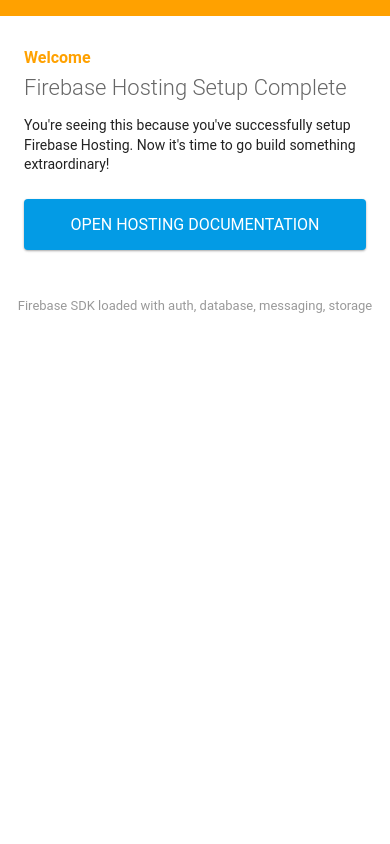
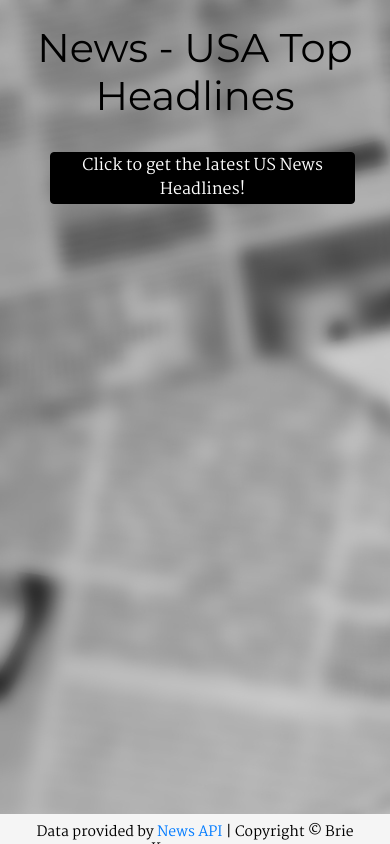
Before and after one commit to kramer-sb/sbk-APIChallenge, a plain HTML site: page index.html in a window 390 px wide. Drawn offline with nearby package versions, Linux system fonts and the light colour scheme; some packages are replaced by stand-ins of ours.

Commit message:
third commit fix for filename

```diff
--- a/index.html
+++ b/index.html
@@ -1,65 +1,57 @@
 <!DOCTYPE html>
-<html>
-  <head>
-    <meta charset="utf-8">
-    <meta name="viewport" content="width=device-width, initial-scale=1">
-    <title>Welcome to Firebase Hosting</title>
+<html lang="en">
 
-    <!-- update the version number as needed -->
-    <script defer src="/__/firebase/6.0.2/firebase-app.js"></script>
-    <!-- include only the Firebase features as you need -->
-    <script defer src="/__/firebase/6.0.2/firebase-auth.js"></script>
-    <script defer src="/__/firebase/6.0.2/firebase-database.js"></script>
-    <script defer src="/__/firebase/6.0.2/firebase-messaging.js"></script>
-    <script defer src="/__/firebase/6.0.2/firebase-storage.js"></script>
-    <!-- initialize the SDK after all desired features are loaded -->
-    <script defer src="/__/firebase/init.js"></script>
+<head>
+  <meta charset="UTF-8">
+  <meta name="viewport" content="width=device-width, initial-scale=1.0">
+  <meta http-equiv="X-UA-Compatible" content="ie=edge">
+  <title>News API</title>
+  <link rel="stylesheet" href="https://stackpath.bootstrapcdn.com/bootstrap/4.3.1/css/bootstrap.min.css"
+    integrity="sha384-ggOyR0iXCbMQv3Xipma34MD+dH/1fQ784/j6cY/iJTQUOhcWr7x9JvoRxT2MZw1T" crossorigin="anonymous">
+  <link rel="stylesheet" href="news.css">
+  <link href="https://fonts.googleapis.com/css?family=Martel|Montserrat" rel="stylesheet">
 
-    <style media="screen">
-      body { background: #ECEFF1; color: rgba(0,0,0,0.87); font-family: Roboto, Helvetica, Arial, sans-serif; margin: 0; padding: 0; }
-      #message { background: white; max-width: 360px; margin: 100px auto 16px; padding: 32px 24px; border-radius: 3px; }
-      #message h2 { color: #ffa100; font-weight: bold; font-size: 16px; margin: 0 0 8px; }
-      #message h1 { font-size: 22px; font-weight: 300; color: rgba(0,0,0,0.6); margin: 0 0 16px;}
-      #message p { line-height: 140%; margin: 16px 0 24px; font-size: 14px; }
-      #message a { display: block; text-align: center; background: #039be5; text-transform: uppercase; text-decoration: none; color: white; padding: 16px; border-radius: 4px; }
-      #message, #message a { box-shadow: 0 1px 3px rgba(0,0,0,0.12), 0 1px 2px rgba(0,0,0,0.24); }
-      #load { color: rgba(0,0,0,0.4); text-align: center; font-size: 13px; }
-      @media (max-width: 600px) {
-        body, #message { margin-top: 0; background: white; box-shadow: none; }
-        body { border-top: 16px solid #ffa100; }
-      }
-    </style>
-  </head>
-  <body>
-    <div id="message">
-      <h2>Welcome</h2>
-      <h1>Firebase Hosting Setup Complete</h1>
-      <p>You're seeing this because you've successfully setup Firebase Hosting. Now it's time to go build something extraordinary!</p>
-      <a target="_blank" href="https://firebase.google.com/docs/hosting/">Open Hosting Documentation</a>
+</head>
+
+<body>
+  <div class="wrapper">
+    <br />
+    <h1>News - USA Top Headlines</h1>
+    <br />
+
+    <div class="container">
+      <form class="form">
+        <button class="submit">Click to get the latest US News Headlines!</button>
+      </form>
     </div>
-    <p id="load">Firebase SDK Loading&hellip;</p>
+  </div>
+  </div>
+  <br />
+  <!-- results section -->
+  <section>
+    <div class="container" id="topHeadlines">
+    <ul>
 
-    <script>
-      document.addEventListener('DOMContentLoaded', function() {
-        // // 🔥🔥🔥🔥🔥🔥🔥🔥🔥🔥🔥🔥🔥🔥🔥🔥🔥🔥🔥🔥🔥🔥🔥🔥🔥🔥🔥🔥🔥🔥🔥
-        // // The Firebase SDK is initialized and available here!
-        //
-        // firebase.auth().onAuthStateChanged(user => { });
-        // firebase.database().ref('/path/to/ref').on('value', snapshot => { });
-        // firebase.messaging().requestPermission().then(() => { });
-        // firebase.storage().ref('/path/to/ref').getDownloadURL().then(() => { });
-        //
-        // // 🔥🔥🔥🔥🔥🔥🔥🔥🔥🔥🔥🔥🔥🔥🔥🔥🔥🔥🔥🔥🔥🔥🔥🔥🔥🔥🔥🔥🔥🔥🔥
+    </ul>
+  </div>
+  </section>
+  </form>
+  </div>
+<div>
+      <div class="container-fluid" id="footer">
+       <h4>Data provided by <a href="https://newsapi.org">News API</a> | Copyright &copy Brie Kramer 2019</h4>
+      </div>
+    </div>
+  </div>
+  </div>
+</div>
+</body>
+<script src="https://code.jquery.com/jquery-3.3.1.slim.min.js"
+  integrity="sha384-q8i/X+965DzO0rT7abK41JStQIAqVgRVzpbzo5smXKp4YfRvH+8abtTE1Pi6jizo" crossorigin="anonymous"></script>
+<script src="https://cdnjs.cloudflare.com/ajax/libs/popper.js/1.14.7/umd/popper.min.js"
+  integrity="sha384-UO2eT0CpHqdSJQ6hJty5KVphtPhzWj9WO1clHTMGa3JDZwrnQq4sF86dIHNDz0W1" crossorigin="anonymous"></script>
+<script src="https://stackpath.bootstrapcdn.com/bootstrap/4.3.1/js/bootstrap.min.js"
+  integrity="sha384-JjSmVgyd0p3pXB1rRibZUAYoIIy6OrQ6VrjIEaFf/nJGzIxFDsf4x0xIM+B07jRM" crossorigin="anonymous"></script>
+<script src="./newsApi.js"></script>
 
-        try {
-          let app = firebase.app();
-          let features = ['auth', 'database', 'messaging', 'storage'].filter(feature => typeof app[feature] === 'function');
-          document.getElementById('load').innerHTML = `Firebase SDK loaded with ${features.join(', ')}`;
-        } catch (e) {
-          console.error(e);
-          document.getElementById('load').innerHTML = 'Error loading the Firebase SDK, check the console.';
-        }
-      });
-    </script>
-  </body>
 </html>
```
Also changed, not shown: news.html (deleted, +0 -57 lines).
